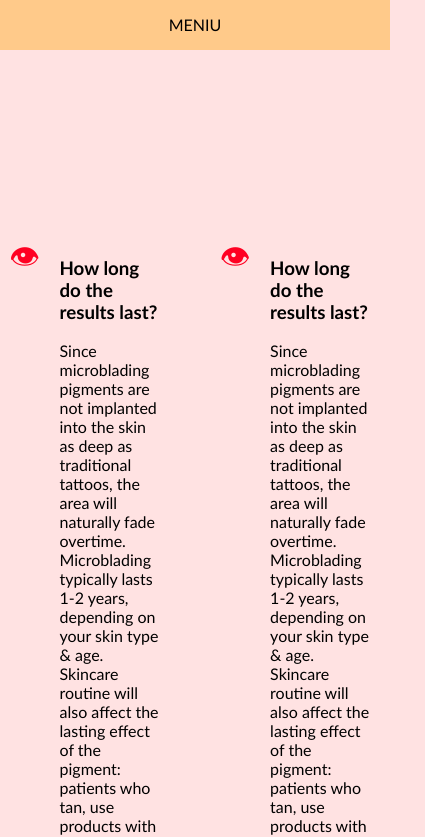
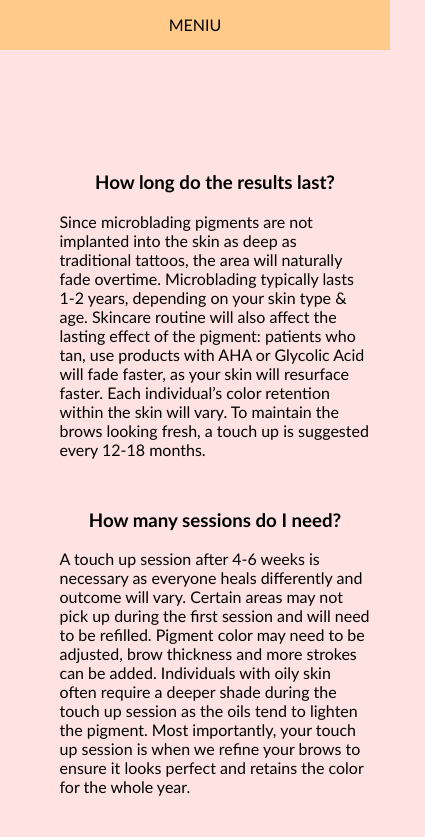
Before and after one commit to ArminasStrolys/react-projects, a React (Create React App) app in the folder eyebrow-portfolio-site/: page /faq in a window 390 px wide. Shown: the top 837 px of the page, 425 px wide, since content can reach past the window. Built offline with nearby package versions, Linux system fonts and the light colour scheme.

Commit message:
Responsiveness progress

```diff
--- a/eyebrow-portfolio-site/src/components/contacts/Contacts.jsx
+++ b/eyebrow-portfolio-site/src/components/contacts/Contacts.jsx
@@ -61,7 +61,7 @@ const Contacts = () => {
             <i className="phone-icon">
               <FiPhoneCall />
             </i>
-            <b> Tel.: +3701234567</b>
+            <b> +(370) 123 4567</b>
           </p>
           <br />
           {/* ------------------- MA -------------------*/}
@@ -69,7 +69,7 @@ const Contacts = () => {
             <i className="email-icon">
               <HiOutlineMail />
             </i>
-            <b> E-mail: lor.antakiai@gmail.com</b>{' '}
+            <b> E-mail: lor.antakiai@gmail.com</b>
           </p>
         </div>
 
--- a/eyebrow-portfolio-site/src/components/navi/Navi.jsx
+++ b/eyebrow-portfolio-site/src/components/navi/Navi.jsx
@@ -5,6 +5,7 @@ import Home from '../home/Home';
 import About from '../about/About';
 import Gallery from '../gallery/Gallery';
 import FAQ from '../faq/FAQ';
+import logo from '../../images/logo.png';
 import {
   BrowserRouter as Router,
   Route,
@@ -29,6 +30,7 @@ const Navi = () => {
           className="nav-bar"
           style={{ marginTop: visible === false ? '0px' : '-450px' }}
         >
+          <img className="logo" src={logo} alt="logo" />
           <NavLink
             onClick={() => setVisible(true)}
             style={({ isActive }) => ({
--- a/eyebrow-portfolio-site/src/style/_faq.scss
+++ b/eyebrow-portfolio-site/src/style/_faq.scss
@@ -23,7 +23,7 @@
 .footer-faq{
   position: absolute;
   width: 100%;
-  bottom: 0px;
+  bottom: 0;
   text-align: center;
   background-color: #ffb9b9;
   padding: 10px;
@@ -31,9 +31,27 @@
   box-sizing: border-box;
 }
 
-@media screen and (max-width: 1490px), (max-height: 1500px) and (min-height: 1000px) {
+@media screen and (max-width: 1200px) {
   .footer-faq{
-      position: relative;
-      margin-top: 20px;
+    bottom: auto;
     }
 }
+@media screen and (max-width: 700px) {
+  .faq-split{
+    display: block;
+    h3{
+      text-align: center;
+    }
+  }
+  .faq-style{
+    width: 100%;
+    ul{
+      li{
+        margin-top: 50px;
+      }
+      li::before{
+        content: " ";
+      }
+    }
+}
+}
--- a/eyebrow-portfolio-site/src/style/_gallery.scss
+++ b/eyebrow-portfolio-site/src/style/_gallery.scss
@@ -16,16 +16,16 @@
 .footer-gallery-about-faq{
   position: absolute;
   width: 100%;
-  bottom: 0px;
+  bottom: auto;
   text-align: center;
   background-color: #ffb9b9;
   padding: 10px;
   font-weight: 600;
   box-sizing: border-box;
 }
-@media screen and (max-width: 1380px), (max-height: 1000px) {
+@media screen and (min-width: 2240px) {
   .footer-gallery-about-faq{
-      position: relative;
+    bottom: 0;
     }
 }
 @media screen and (max-width: 500px) {
--- a/eyebrow-portfolio-site/src/style/_navi.scss
+++ b/eyebrow-portfolio-site/src/style/_navi.scss
@@ -30,6 +30,12 @@
     background-color: rgba(255, 228, 196, 0.041);
     cursor: pointer;
     visibility: none;
+  }
+  .logo{
+    width: 150px;
+    position: absolute;
+    left: 10px;
+    top: -30px;
   }
 }
 
```
Also changed, not shown: eyebrow-portfolio-site/src/images/eyebrows2.jpg, eyebrow-portfolio-site/src/images/logo.png (added).
